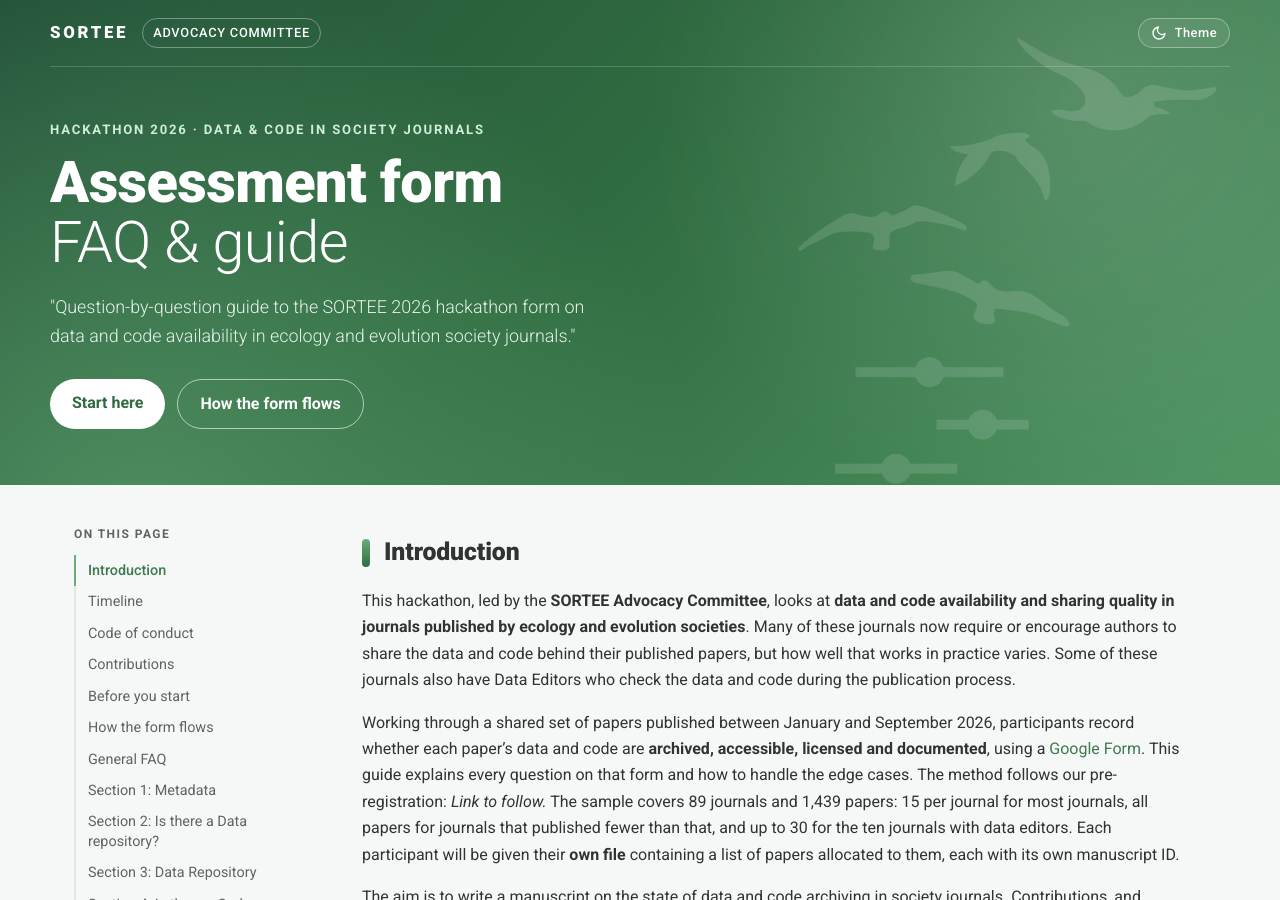
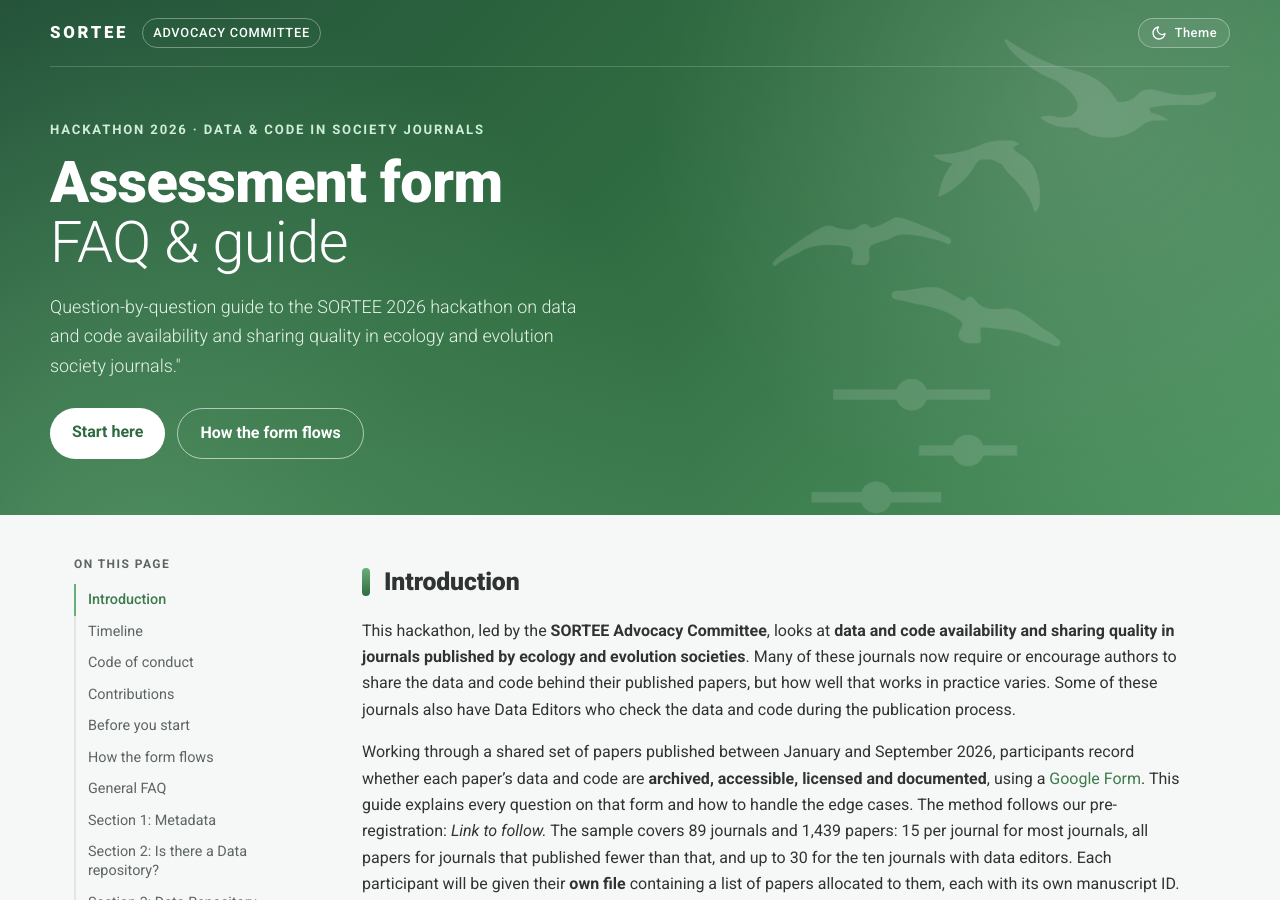
Before and after one commit to EIvimeyCook/Data-Code_Society, a Jekyll site: the page built from FAQ.md, in a window 1280 px wide and 900 px high. Built offline with Jekyll 4.4.1, drawn with Linux system fonts in a browser that asks for light colours; our own code applies the rules of GitHub Pages for plain Markdown files.

Commit message:
Update default.html

```diff
--- a/_layouts/default.html
+++ b/_layouts/default.html
@@ -32,7 +32,7 @@
     <div class="hero-body">
       <p class="eyebrow">Hackathon 2026 · Data &amp; code in society journals</p>
       <h1 class="hero-title">Assessment form<br><span>FAQ &amp; guide</span></h1>
-      <p class="hero-sub">"Question-by-question guide to the SORTEE 2026 hackathon form on data and code availability in ecology and evolution society journals."</p>
+      <p class="hero-sub">Question-by-question guide to the SORTEE 2026 hackathon on data and code availability and sharing quality in ecology and evolution society journals."</p>
       <div class="hero-actions">
         <a class="btn" href="#before-you-start">Start here</a>
         <a class="btn btn-ghost" href="#how-the-form-flows">How the form flows</a>
```
